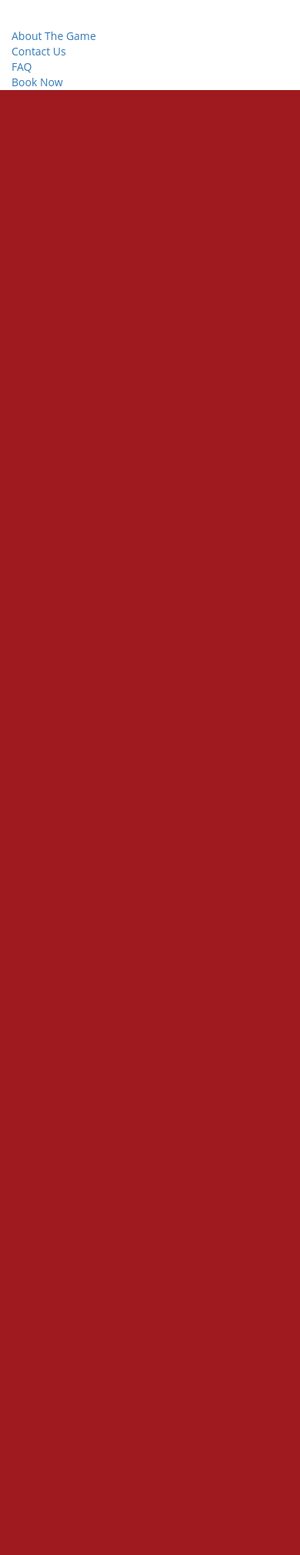
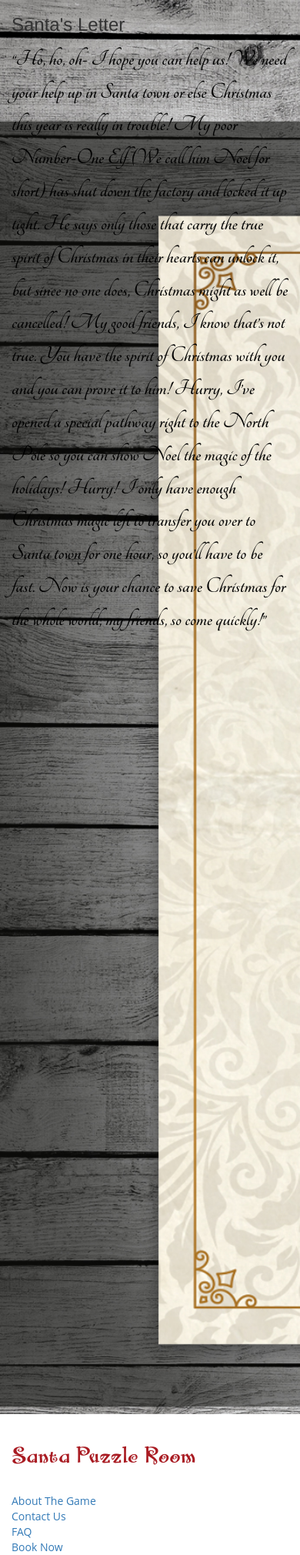
Before and after one commit to ryanb082/ryanb082.github.io, a PHP site: page /about.html in a window 390 px wide; the page is wider, and only the part inside the window is pictured. Shown: the part 1298-3318 px from the top of that part at 77% size. Before the commit the page ends 1415 px from the top of that part, so only its background shows below. Run offline with PHP 8.4, Linux system fonts and the light colour scheme; some libraries are stand-ins or nearby versions.

Commit message:
Add background image letter for about the game page

```diff
--- a/about.html
+++ b/about.html
@@ -13,6 +13,7 @@
         <!-- Place favicon.ico in the root directory -->
         <!-- Latest compiled and minified CSS -->
 <!-- Latest compiled and minified JavaScript -->
+<link href="https://fonts.googleapis.com/css?family=Tangerine:700" rel="stylesheet">
 
 <!-- BootStrap -->
     <link href="css/bootstrap.min.css" rel="stylesheet">
@@ -110,18 +111,29 @@
           <span class="sr-only">Next</span>
         </a>
       </div>
-      <img src=".img/meltedsnow.png">
+
   </div>
-		<section class="mid-section">
+		<section class="mid-content">
       <div class="container">
-
         <div class="row">
-
           <div class="col-md-12">
             <p class="content">The head elf in charge of Santa’s workshop (Noel) has locked up the factory and sealed all of Christmas town with perplexing puzzles. He’s convinced that since nobody enjoys the spirit of the holidays any more they might as well be cancelled.</p>
             <p class="content">Santa has enlisted you, people of pure and noble heart, to teleport to the North Pole and solve the puzzles. Can you melt Noel’s icy heart by making his secret holiday wish come true? Work together, revive the town, and save Christmas before time runs out!</p>
+          </div>
+          <div class="col-md-12">
+            <img src="img/SnowAndTrees.jpg">
+          </div>
+        </div>
+      </div>
+    </div>
+  </section>
 
-          </div>
+  <section class="letter-section">
+    <div class="container">
+      <div class="row">
+        <div class="col-md-12">
+          <h3>Santa's Letter</h3>
+          <p class="santa-letter">“Ho, ho, oh- I hope you can help us! We need your help up in Santa town or else Christmas this year is really in trouble! My poor Number-One Elf (We call him Noel for short) has shut down the factory and locked it up tight. He says only those that carry the true spirit of Christmas in their hearts can unlock it, but since no one does, Christmas might as well be cancelled! My good friends, I know that’s not true. You have the spirit of Christmas with you and you can prove it to him! Hurry, I’ve opened a special pathway right to the North Pole so you can show Noel the magic of the holidays! Hurry! I only have enough Christmas magic left to transfer you over to Santa town for one hour, so you’ll have to be fast. Now is your chance to save Christmas for the whole world, my friends, so come quickly!”</p>
         </div>
       </div>
     </div>
--- a/css/style.css
+++ b/css/style.css
@@ -124,6 +124,27 @@ p {
   padding-top: 25px;
 }
 
+.border-frame {
+  border-style: solid;
+  border-width: 0px 13px;
+  border-image: url('../img/meltedsnow.jpg') 0 13 stretch repeat;
+  border-image-outset: 13px;
+}
+
+.santa-letter {
+  font-size: 30px;
+  font-family: 'Tangerine', cursive;
+  color: #000000;
+  font-weight: 700;
+}
+
+.letter-section {
+  background: url('../img/Letter-BG.jpg');
+  height: 100%;
+  background-size: cover;
+  padding-bottom: 1000px;
+}
+
 
 
  /*ORIGINATIONS */
@@ -163,6 +184,12 @@ p {
   margin-top: 20px;
 }
 
+/* ABOUT THE GAME */
+.mid-content {
+  background-color: #a92125;
+  background: url("..img/SnowAndTrees.jpg")
+}
+
 /* CONTACT */
 
 .form-choice {
--- a/index.html
+++ b/index.html
@@ -90,7 +90,7 @@
 </div>
 </section>
   <section class="mid-section">
-    <div class="container">
+    <div class="container border-frame">
         <div class="row">
           <div class="col-md-12">
             <h1></h1>
```
Also changed, not shown: img/Letter-BG.jpg (added), img/SnowAndTrees.jpg (added).
